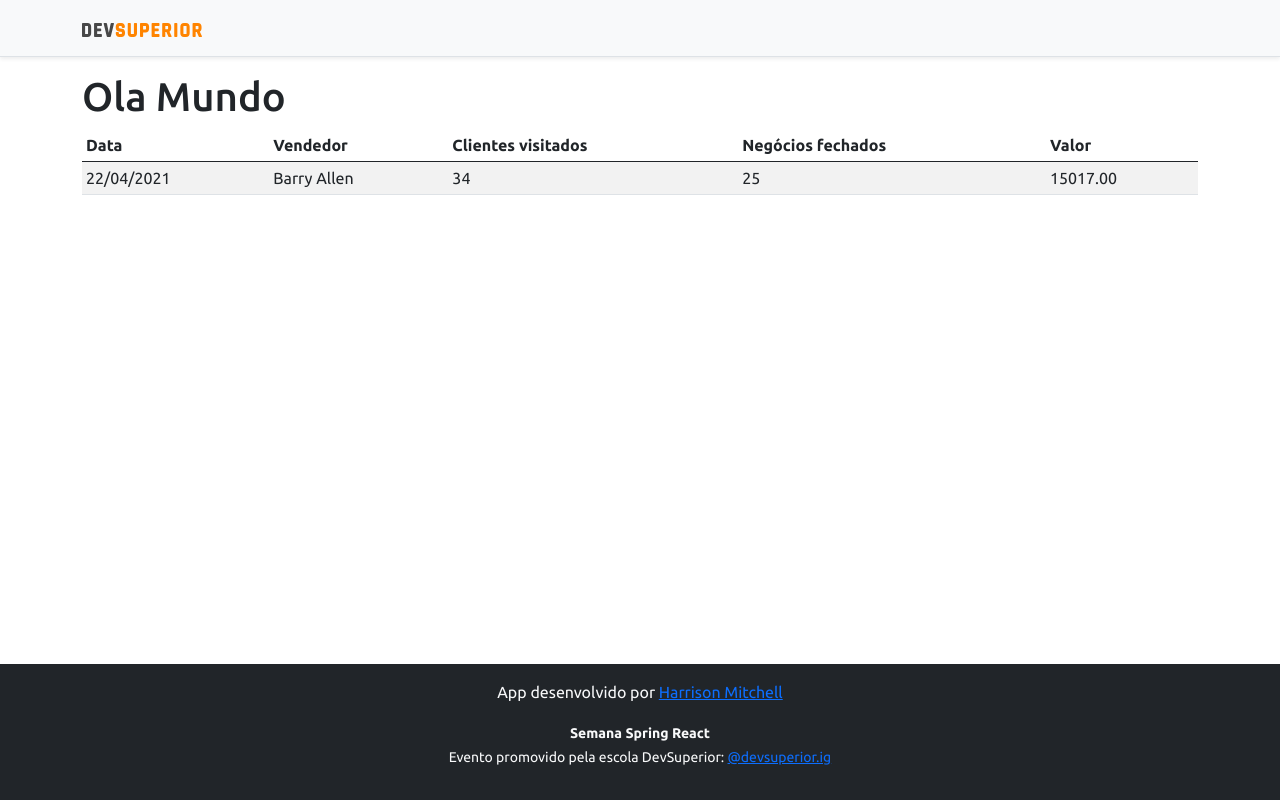
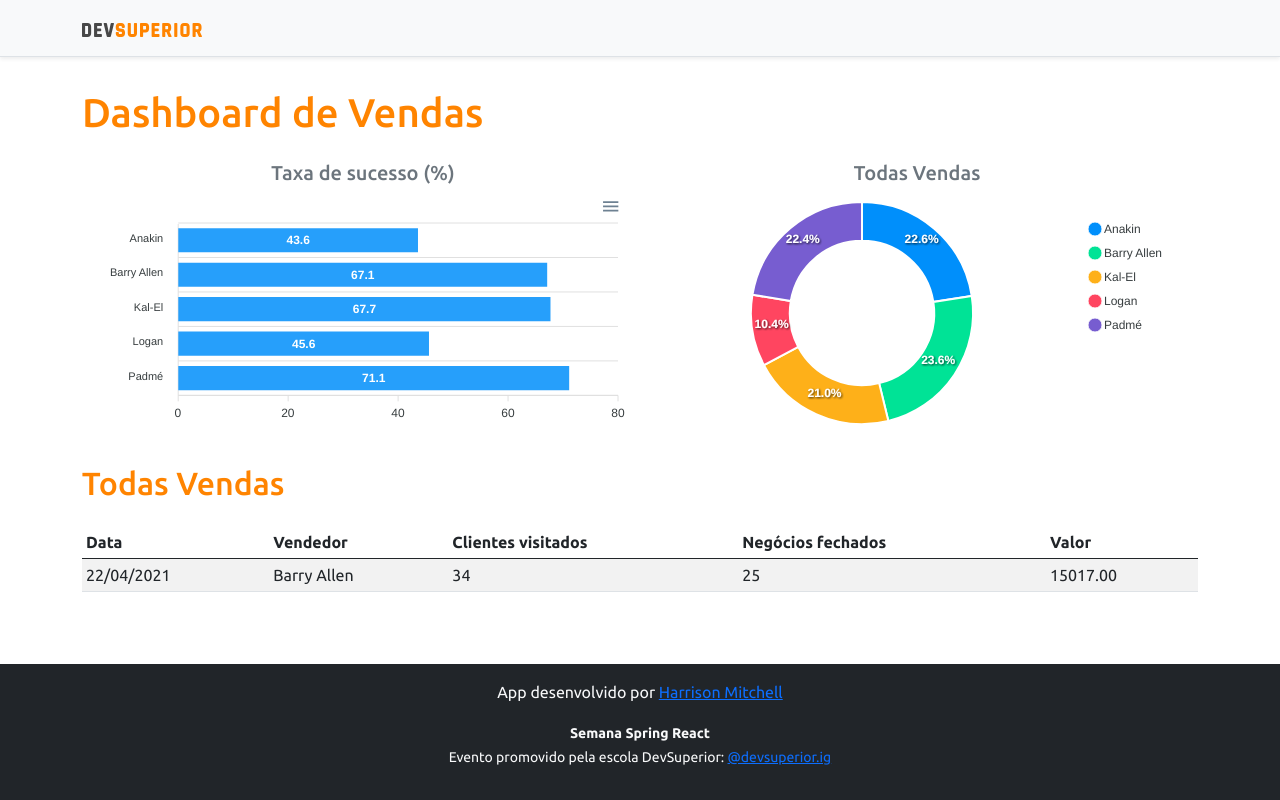
Before and after one commit to harrisonmk/dsvendas, a React (Create React App) app in the folder frontend/: page / in a window 1280 px wide. Built offline with nearby package versions, Linux system fonts and the light colour scheme.

Commit message:
Static Charts

```diff
--- a/frontend/package.json
+++ b/frontend/package.json
@@ -10,8 +10,10 @@
     "@types/node": "^12.20.12",
     "@types/react": "^17.0.5",
     "@types/react-dom": "^17.0.3",
+    "apexcharts": "^3.26.1",
     "bootstrap": "^5.0.0",
     "react": "^17.0.2",
+    "react-apexcharts": "^1.3.9",
     "react-dom": "^17.0.2",
     "react-scripts": "4.0.3",
     "typescript": "^4.2.4",
--- a/frontend/src/App.tsx
+++ b/frontend/src/App.tsx
@@ -2,13 +2,30 @@
 import NavBar from "./components/NavBar";
 import Footer from "./components/Footer";
 import DataTable from "./components/DataTable";
+import BarChart from "./components/BarChart";
+import DonutChart from "./components/DonutChart";
 
 function App() {
     return (
         <>
             <NavBar/>
             <div className="container">
-                <h1>Ola Mundo</h1>
+                <h1 className="text-primary py-3">Dashboard de Vendas</h1>
+
+                <div className="row px-3">
+                    <div className="col-sm-6">
+                        <h5 className="text-center text-secondary">Taxa de sucesso (%)</h5>
+                        <BarChart/>
+                    </div>
+                    <div className="col-sm-6">
+                        <h5 className="text-center text-secondary">Todas Vendas</h5>
+                        <DonutChart/>
+                    </div>
+                </div>
+
+                <div className="py-3">
+                    <h2 className="text-primary">Todas Vendas</h2>
+                </div>
 
                 <DataTable/>
             </div>
--- /dev/null
+++ b/frontend/src/components/BarChart/index.tsx
@@ -0,0 +1,38 @@
+import React from "react";
+import Chart from 'react-apexcharts';
+
+const BarChart = () => {
+
+
+    const options = {
+        plotOptions: {
+            bar: {
+                horizontal: true,
+            }
+        },
+    };
+
+    const mockData = {
+        labels: {
+            categories: ['Anakin', 'Barry Allen', 'Kal-El', 'Logan', 'Padmé']
+        },
+        series: [
+            {
+                name: "% Sucesso",
+                data: [43.6, 67.1, 67.7, 45.6, 71.1]
+            }
+        ]
+    };
+
+    return (
+       <Chart
+           options={{...options,xaxis: mockData.labels}}
+           series={mockData.series}
+           type="bar"
+           height="240"
+       />
+    )
+        ;
+}
+
+export default BarChart;
--- /dev/null
+++ b/frontend/src/components/DonutChart/index.tsx
@@ -0,0 +1,29 @@
+import React from "react";
+import Chart from 'react-apexcharts';
+
+const DonutChart = () => {
+
+
+    const mockData = {
+        series: [477138, 499928, 444867, 220426, 473088],
+        labels: ['Anakin', 'Barry Allen', 'Kal-El', 'Logan', 'Padmé']
+    }
+
+    const options = {
+        legend: {
+            show: true
+        }
+    }
+
+    return (
+        <Chart
+            options={{...options,labels: mockData.labels}}
+            series={mockData.series}
+            type="donut"
+            height="240"
+        />
+    )
+        ;
+}
+
+export default DonutChart;
```
Also changed, not shown: 1 other file (tests, documents, lock files or other folders).
